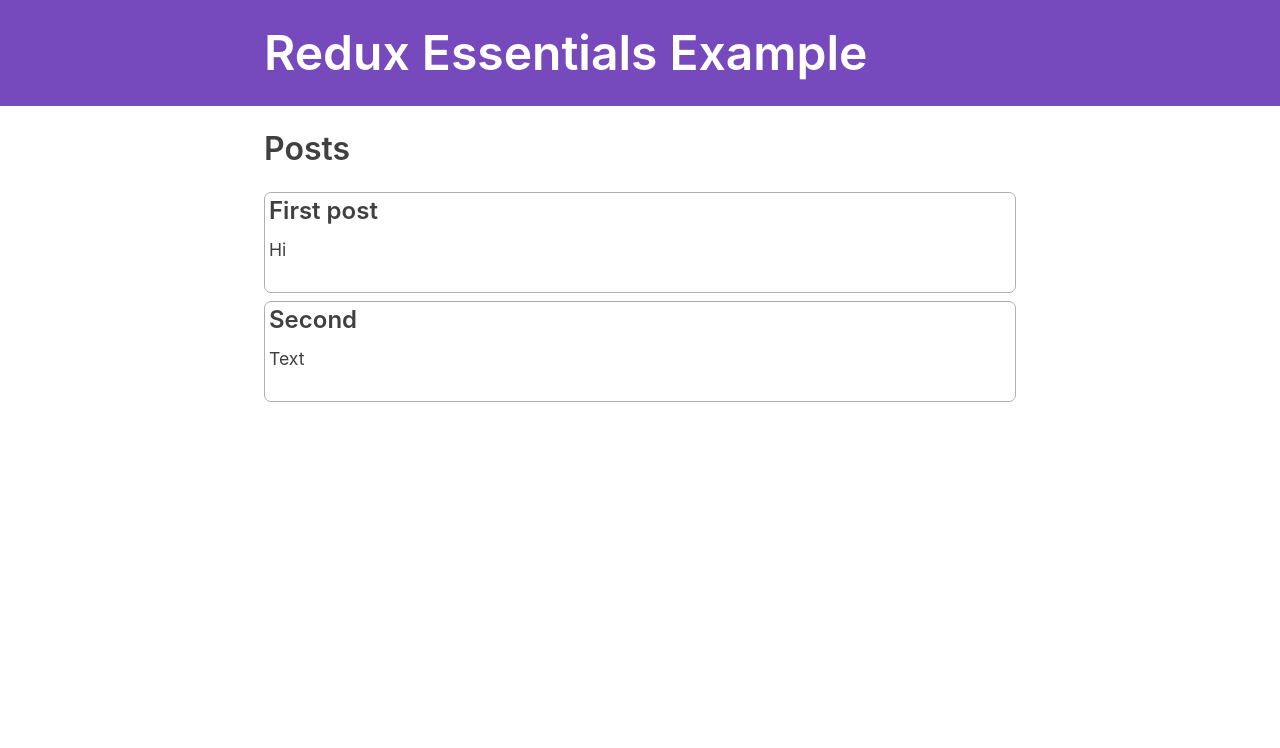
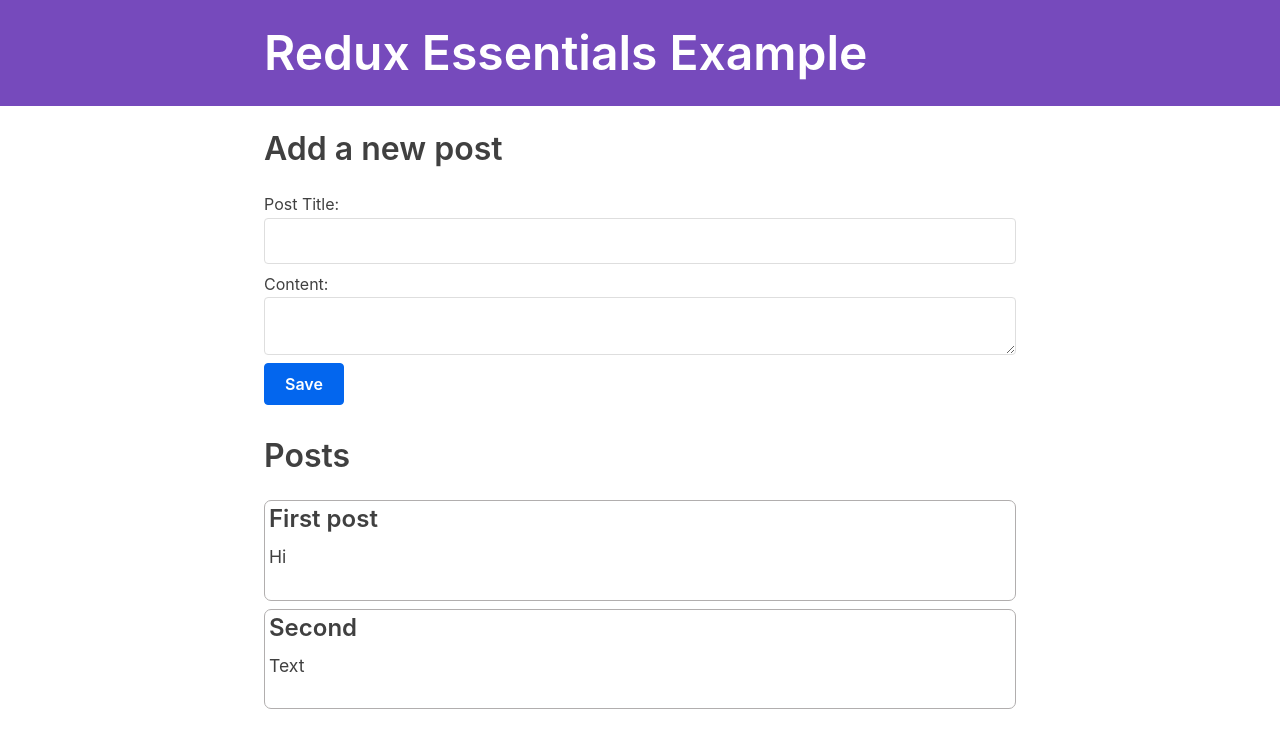
Before and after one commit to czodiac/social-media-feed, a React (Create React App) app: page / in a window 1280 px wide. Shown: the top 748 px of the page. Built offline with nearby package versions, Linux system fonts and the light colour scheme; what @mswjs/data, mock-socket, txtgen would draw is missing.

Commit message:
Adding New Posts

```diff
--- a/src/App.js
+++ b/src/App.js
@@ -8,6 +8,7 @@ import {
 
 import { Navbar } from './app/Navbar'
 import { PostsList } from './features/posts/PostsList'
+import { AddPostForm } from './features/posts/AddPostForm'
 
 function App() {
   return (
@@ -20,6 +21,7 @@ function App() {
             path="/"
             render={() => (
               <React.Fragment> {/* Fragment lets us grop a list of children without adding extra nodes to the DOM. Instead of React.Fragment, we can use <></> */}
+                <AddPostForm />
                 <PostsList />
               </React.Fragment>
             )}
--- /dev/null
+++ b/src/features/posts/AddPostForm.js
@@ -0,0 +1,34 @@
+import React, { useState } from 'react'
+
+export const AddPostForm = () => {
+    const [title, setTitle] = useState('')
+    const [content, setContent] = useState('')
+
+    const onTitleChanged = e => setTitle(e.target.value)
+    const onContentChanged = e => setContent(e.target.value)
+
+    return (
+        <section>
+            <h2>Add a new post</h2>
+            <form>
+                {/* Since for is a reserved word in JavaScript, React elements use htmlFor instead. */}
+                <lable htmlFor="postTitle">Post Title:</lable>
+                <input
+                    type="text"
+                    id="postTitle"
+                    name="postTitle"
+                    value={title}
+                    onChange={onTitleChanged}
+                />
+                <lable htmlFor="postContent">Content:</lable>
+                <textarea
+                    id="postContent"
+                    name="postContent"
+                    value={content}
+                    onChange={onContentChanged}
+                />
+                <button type="button">Save</button>
+            </form>
+        </section>
+    )
+}
```
